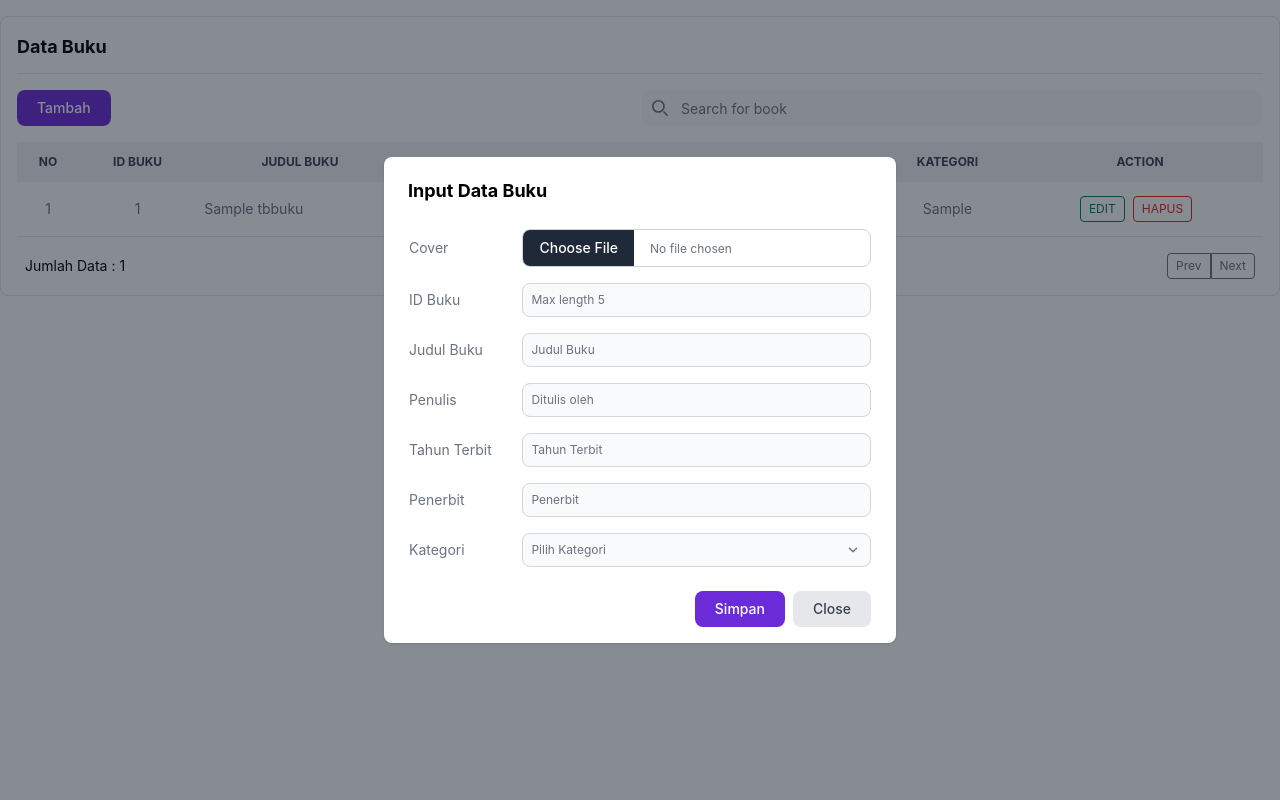
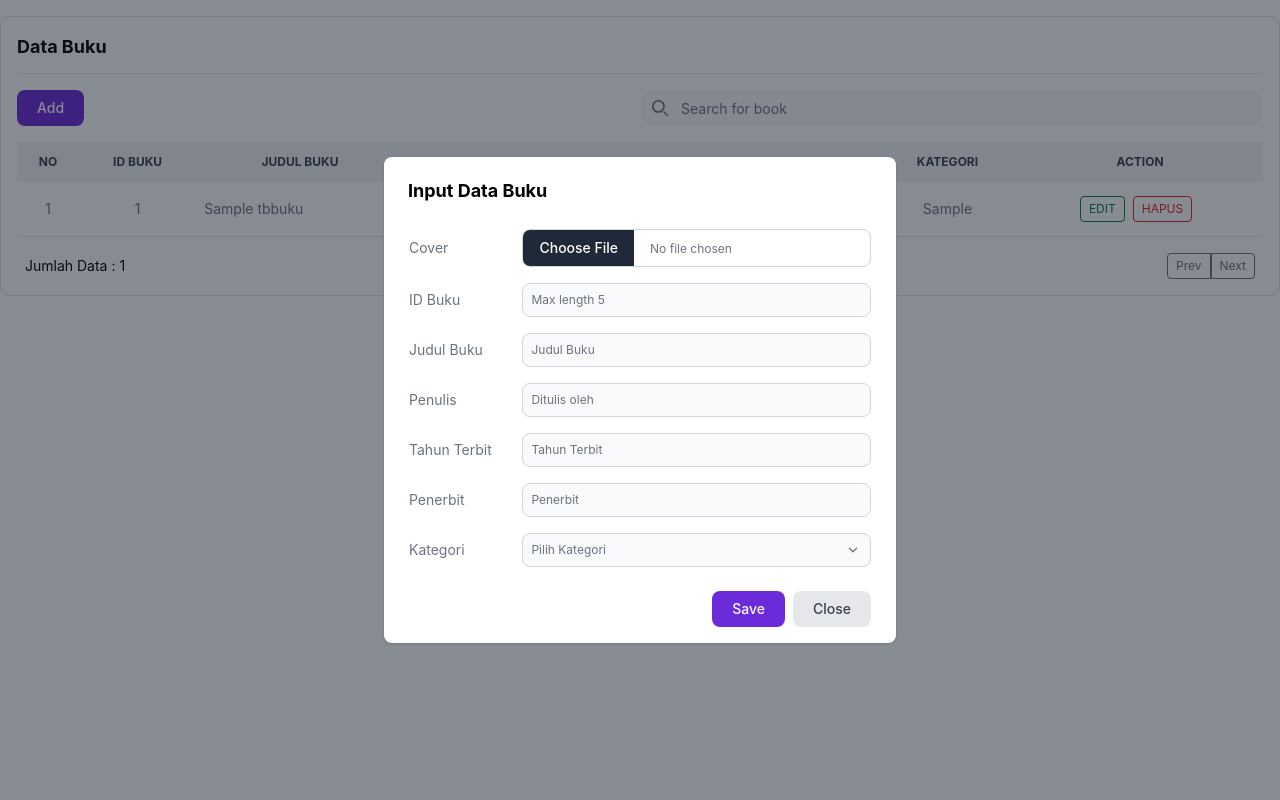
Before and after one commit to arisandika/JWD-Pertemuan-15-Final, a PHP site: page /pages/buku.php in a window 1280 px wide, after a click on "Add". Run offline with PHP 8.4, Linux system fonts and the light colour scheme; tables that the repository leaves empty or names only in its code hold one stand-in row (values such as "Sample post"); grey boxes marked "Sample" are stand-in pictures; some libraries are stand-ins or nearby versions.

Commit message:
optimized ui

```diff
--- a/pages/anggota.php
+++ b/pages/anggota.php
@@ -30,7 +30,7 @@ require './connect.php';
         <button data-modal-target="authentication-modal" data-modal-toggle="authentication-modal"
           class="text-white bg-purple-700 hover:bg-purple-800 focus:ring-4 focus:ring-purple-300 font-medium rounded-lg text-sm py-2 px-5 focus:outline-none"
           type="button">
-          Tambah
+          Add
         </button>
 
         <!-- Main modal -->
@@ -106,7 +106,7 @@ require './connect.php';
                         </td>
                         <td class="flex justify-end py-4">
                           <button type="submit" name="simpan" value="simpan"
-                            class="px-5 py-2 text-sm font-medium text-center text-white bg-purple-700 rounded-lg hover:bg-purple-800 focus:ring-4 focus:outline-none focus:ring-purple-300">Simpan</button>
+                            class="px-5 py-2 text-sm font-medium text-center text-white bg-purple-700 rounded-lg hover:bg-purple-800 focus:ring-4 focus:outline-none focus:ring-purple-300">Save</button>
                           <button type="button"
                             class="px-5 py-2 ml-2 text-sm font-medium text-center text-gray-700 bg-gray-200 rounded-lg hover:bg-gray-300"
                             data-modal-hide="authentication-modal">Close
@@ -167,7 +167,7 @@ require './connect.php';
         </tr>
       </thead>
       <?php
-      $batas = 10;
+      $batas = 20;
       extract($_GET);
 
       if (empty($hal)) {
--- a/pages/buku.php
+++ b/pages/buku.php
@@ -19,7 +19,7 @@ require './connect.php';
         <button data-modal-target="authentication-modal" data-modal-toggle="authentication-modal"
           class="text-white bg-purple-700 hover:bg-purple-800 focus:ring-4 focus:ring-purple-300 font-medium rounded-lg text-sm py-2 px-5 focus:outline-none"
           type="button">
-          Tambah
+          Add
         </button>
 
         <!-- Main modal -->
@@ -126,7 +126,7 @@ require './connect.php';
                         </td>
                         <td class="flex justify-end py-4">
                           <button type="submit" name="simpan" value="simpan"
-                            class="px-5 py-2 text-sm font-medium text-center text-white bg-purple-700 rounded-lg hover:bg-purple-800 focus:ring-4 focus:outline-none focus:ring-purple-300">Simpan</button>
+                            class="px-5 py-2 text-sm font-medium text-center text-white bg-purple-700 rounded-lg hover:bg-purple-800 focus:ring-4 focus:outline-none focus:ring-purple-300">Save</button>
                           <button type="button"
                             class="px-5 py-2 ml-2 text-sm font-medium text-center text-gray-700 bg-gray-200 rounded-lg hover:bg-gray-300"
                             data-modal-hide="authentication-modal">Close
@@ -193,7 +193,7 @@ require './connect.php';
         </tr>
       </thead>
       <?php
-      $batas = 10;
+      $batas = 20;
       extract($_GET);
 
       if (empty($hal)) {
--- a/pages/dashboard.php
+++ b/pages/dashboard.php
@@ -117,7 +117,7 @@ $jumlah_data_tbpinjam_history = $row_tbpinjam_history_count[0];
     <div class="items-center w-full rounded bg-white">
       <div class="flex flex-col items-center bg-white border rounded md:flex-row">
         <img class="object-cover w-full rounded-t h-96 md:h-auto md:w-48 md:rounded-none"
-          src="https://flowbite.com/docs/images/blog/image-4.jpg" alt="">
+          src="https://i.pinimg.com/564x/d3/fe/da/d3fedab00694e99f13e818f8511f86b5.jpg" alt="library-photo">
         <div class="flex flex-col justify-between p-5 leading-normal">
           <h5 class="mb-2 text-2xl font-bold tracking-tight text-gray-900">Perpusline - Empowering
             Readers: A Library for Everyone</h5>
--- a/pages/pinjam.php
+++ b/pages/pinjam.php
@@ -26,7 +26,7 @@ $result_buku = mysqli_query($db, $query_buku);
         <button data-modal-target="authentication-modal" data-modal-toggle="authentication-modal"
           class="text-white bg-purple-700 hover:bg-purple-800 focus:ring-4 focus:ring-purple-300 font-medium rounded-lg text-sm py-2 px-5 focus:outline-none"
           type="button">
-          Tambah
+          Add
         </button>
 
         <!-- Main modal -->
@@ -104,7 +104,7 @@ $result_buku = mysqli_query($db, $query_buku);
                         </td>
                         <td class="flex justify-end py-4">
                           <button type="submit" name="simpan" value="simpan"
-                            class="px-5 py-2 text-sm font-medium text-center text-white bg-purple-700 rounded-lg hover:bg-purple-800 focus:ring-4 focus:outline-none focus:ring-purple-300">Simpan</button>
+                            class="px-5 py-2 text-sm font-medium text-center text-white bg-purple-700 rounded-lg hover:bg-purple-800 focus:ring-4 focus:outline-none focus:ring-purple-300">Save</button>
                           <button type="button"
                             class="px-5 py-2 ml-2 text-sm font-medium text-center text-gray-700 bg-gray-200 rounded-lg hover:bg-gray-300"
                             data-modal-hide="authentication-modal">Close
@@ -165,7 +165,7 @@ $result_buku = mysqli_query($db, $query_buku);
         </tr>
       </thead>
       <?php
-      $batas = 10;
+      $batas = 20;
       extract($_GET);
 
       if (empty($hal)) {
```
Also changed, not shown: images/2210.png (added).
